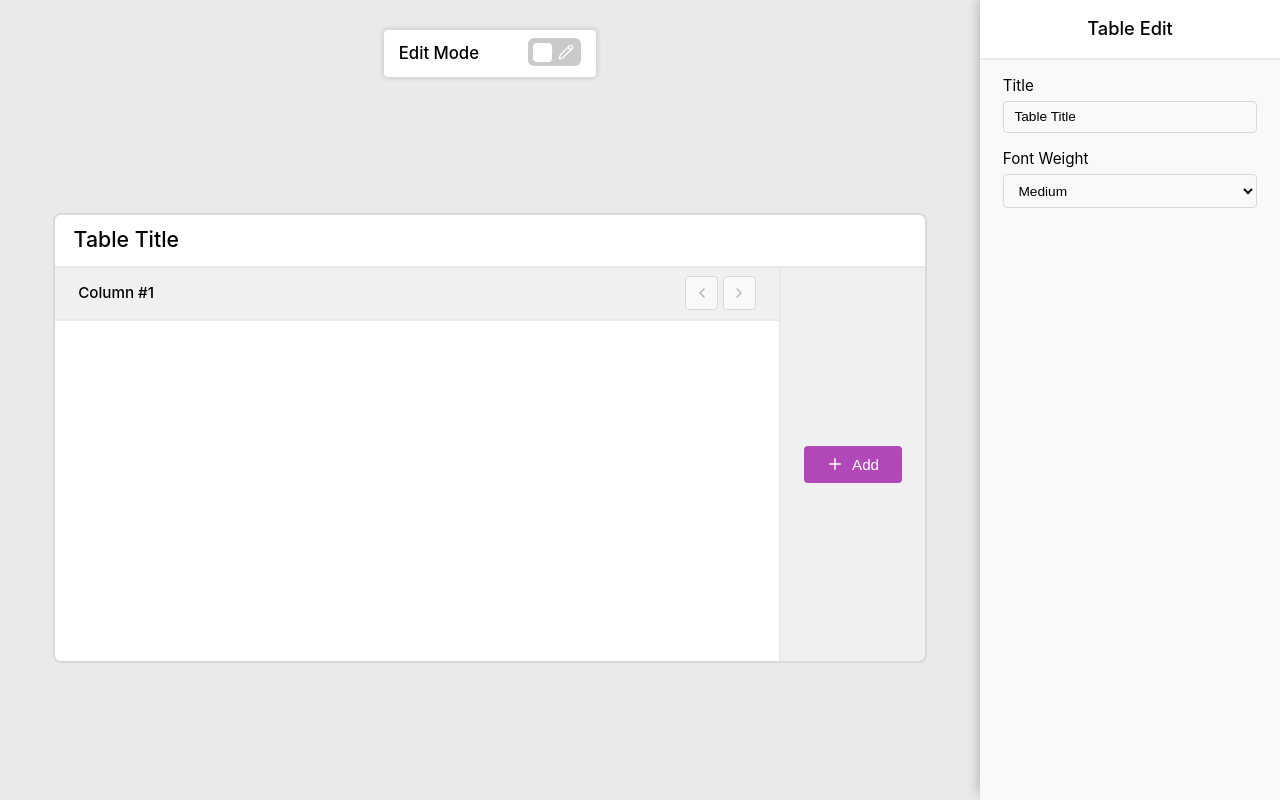
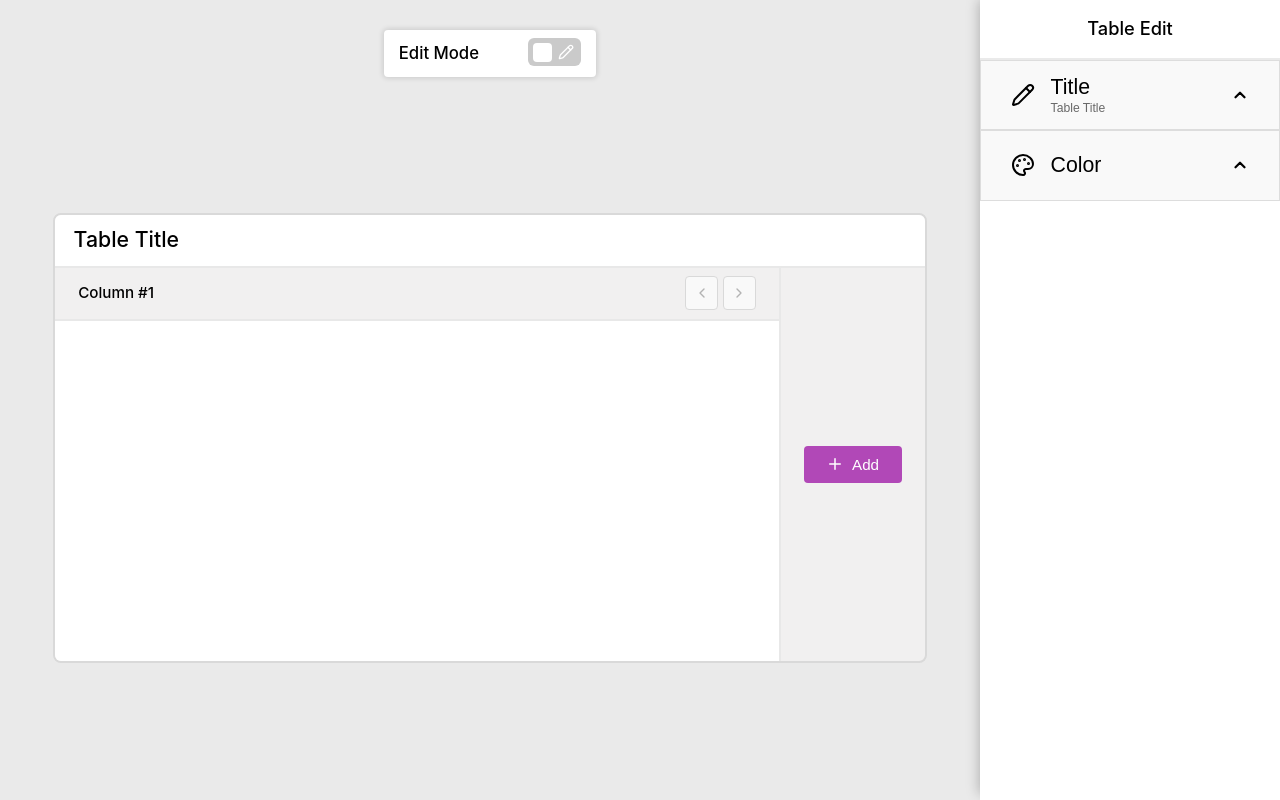
Before and after one commit to joaolucenalima/table-manager, a React (Vite) app: page / in a window 1280 px wide. Built offline with nearby package versions, Linux system fonts and the light colour scheme.

Commit message:
feat: collapsible menu

```diff
--- /dev/null
+++ b/src/components/collapsible-menu.css
@@ -0,0 +1,51 @@
+.collapsible_container {
+  background-color: #F9F9F9;
+  border: 1px solid #DDDDDD;
+}
+
+.collapsible_button {
+  padding: 1rem 2rem;
+  height: 4.5rem;
+  width: 100%;
+  cursor: pointer;
+  background-color: inherit;
+  border: none;
+
+  display: flex;
+  align-items: center;
+  justify-content: space-between;
+  gap: 1rem;
+}
+
+.collapsible_chevron_icon {
+  transition: transform 0.2s ease-out;
+}
+
+.collapsible_button.active .collapsible_chevron_icon {
+  transform: rotate(180deg);
+}
+
+.collapsible_title_container {
+  flex: 1;
+  text-align: left;
+}
+
+.collapsible_title_container h3 {
+  font-size: 1.4rem;
+  font-weight: 300;
+}
+
+.collapsible_title_container span {
+  color: #696969;
+  font-size: 0.8rem;
+}
+
+.collapsible_content {
+  max-height: 0;
+  overflow: hidden;
+  transition: max-height 0.2s ease-out;
+}
+
+.collapsible_inner_content {
+  padding: 0 2rem 1.5rem 2rem;
+}
--- /dev/null
+++ b/src/components/collapsible-menu.tsx
@@ -0,0 +1,54 @@
+import { ChevronUp } from "lucide-react";
+import { useRef } from "react";
+import "./collapsible-menu.css";
+
+type CollapsibleMenuProps = {
+  children: React.ReactNode;
+  icon: React.ReactNode;
+  title: string;
+  subtitle?: string;
+}
+
+export function CollapsibleMenu(props: CollapsibleMenuProps) {
+  const collapsibleRef = useRef<HTMLButtonElement>(null);
+
+  function toggleCollapsible() {
+    if (!collapsibleRef.current) return
+
+    const collapsibleContent = collapsibleRef.current.nextElementSibling as HTMLElement;
+
+    if (collapsibleContent.style.maxHeight) {
+      collapsibleRef.current.classList.remove("active");
+      collapsibleContent.style.maxHeight = "";
+    } else {
+      collapsibleRef.current.classList.add("active");
+      collapsibleContent.style.maxHeight = `${collapsibleContent.scrollHeight}px`;
+    }
+  }
+
+  return (
+    <div className="collapsible_container">
+      <button
+        type="button"
+        className="collapsible_button"
+        ref={collapsibleRef}
+        onClick={toggleCollapsible}
+      >
+        {props.icon}
+
+        <div className="collapsible_title_container">
+          <h3>{props.title}</h3>
+          {props.subtitle && <span>{props.subtitle}</span>}
+        </div>
+
+        <ChevronUp size={18} strokeWidth={3} className="collapsible_chevron_icon" />
+      </button>
+
+      <div className="collapsible_content">
+        <div className="collapsible_inner_content">
+          {props.children}
+        </div>
+      </div>
+    </div>
+  )
+}
--- /dev/null
+++ b/src/components/color-picker.css
@@ -0,0 +1,43 @@
+.color_input_container {
+  position: relative;
+  height: 4rem;
+  border: 1px solid #D9D9D9;
+  border-radius: 6px;
+  cursor: pointer;
+
+  svg {
+    color: #696969;
+  }
+}
+
+input[type="color"] {
+  position: absolute;
+  top: 0;
+  left: 0;
+  width: 100%;
+  height: 100%;
+  opacity: 0;
+  cursor: pointer;
+  z-index: 3;
+}
+
+.circle_x_icon {
+  position: absolute;
+  right: 0.4rem;
+  top: 0.4rem;
+  z-index: 4;
+  cursor: pointer;
+  background-color: white;
+  border-radius: 100%;
+
+  &:hover {
+    background-color: #D9D9D9;
+  }
+}
+
+.ban_icon {
+  position: absolute;
+  top: 50%;
+  left: 50%;
+  transform: translate(-50%, -50%);
+}
--- /dev/null
+++ b/src/components/color-picker.tsx
@@ -0,0 +1,55 @@
+import { Ban, CircleX } from "lucide-react";
+import { useRef, useState } from "react";
+import "./color-picker.css";
+
+type ColorPickerProps = {
+  label: string;
+  id: string;
+}
+
+export function ColorPicker({ label, id }: ColorPickerProps) {
+  const colorInputRef = useRef<HTMLDivElement>(null);
+  const [color, setColor] = useState<string>("");
+
+  const handleChangeColor = (e: React.ChangeEvent<HTMLInputElement>) => {
+    if (colorInputRef.current === null) return
+
+    const color = e.target.value;
+    colorInputRef.current.style.background = color;
+
+    let timeout = null
+    if (timeout) clearTimeout(timeout);
+
+    timeout = setTimeout(() => {
+      setColor(color);
+    }, 100);
+  }
+
+  const handleRemoveColor = () => {
+    if (colorInputRef.current === null) return
+
+    colorInputRef.current.style.background = "inherit";
+    setColor("");
+  }
+
+  return (
+    <div className="form_field">
+      <label htmlFor={id}>{label}</label>
+      <div className="color_input_container" ref={colorInputRef}>
+        <input
+          type="color"
+          name={id}
+          id={id}
+          value={color}
+          onChange={handleChangeColor}
+        />
+
+        {color ? (
+          <CircleX size={18} className="circle_x_icon" onClick={handleRemoveColor} />
+        ) : (
+          <Ban size={20} className="ban_icon" />
+        )}
+      </div>
+    </div>
+  )
+}
--- a/src/components/sidebar/table-edit-sidebar.tsx
+++ b/src/components/sidebar/table-edit-sidebar.tsx
@@ -1,16 +1,31 @@
-import { ChevronUp } from "lucide-react";
+import { ChevronUp, Palette, Pencil } from "lucide-react";
 import { useContext } from "react";
 import { TableContext } from "../../contexts/table-context";
+import { CollapsibleMenu } from "../collapsible-menu";
+import { ColorPicker } from "../color-picker";
 
 export function TableEditSidebar() {
-  const { tableConfiguration, setTableConfiguration } = useContext(TableContext)
+	const { tableConfiguration, setTableConfiguration } =
+		useContext(TableContext);
+
+	const handleChange = (
+		e: React.ChangeEvent<HTMLInputElement | HTMLSelectElement>,
+		field: string
+	) => {
+		setTableConfiguration((prev) => ({
+			...prev,
+			[field]: e.target.value,
+		}));
+	};
 
 	return (
 		<aside id="sidebar">
 			<div id="sidebar_title" className="table_edit_sidebar">
 				<button
 					id="expand_button"
-          onClick={() => document.getElementById("sidebar")?.classList.toggle("expanded")}
+					onClick={() =>
+						document.getElementById("sidebar")?.classList.toggle("expanded")
+					}
 				>
 					<ChevronUp size={16} />
 				</button>
@@ -19,31 +34,55 @@ export function TableEditSidebar() {
 
 			<span className="divider" />
 
-      <div className="sidebar_content">
-        <div>
+			<CollapsibleMenu
+				icon={<Pencil />}
+				title="Title"
+				subtitle={tableConfiguration.title}
+			>
+				<div className="grid_form two_columns">
+					<div className="form_field entire_row">
 						<label htmlFor="table_title">Title</label>
 						<input
 							type="text"
 							id="table_title"
-            onChange={(e) => setTableConfiguration({ ...tableConfiguration, title: e.target.value })}
+							onChange={(e) => handleChange(e, "title")}
 							defaultValue={tableConfiguration.title}
-            autoComplete="off"
 						/>
 					</div>
 
-        <div>
+					<div className="form_field">
 						<label htmlFor="table_title_font_weight">Font Weight</label>
 						<select
 							id="table_title_font_weight"
-            defaultValue={tableConfiguration.fontWeight}
-            onChange={(e) => setTableConfiguration({ ...tableConfiguration, fontWeight: e.target.value })}
+							defaultValue={tableConfiguration.titleFontWeight}
+							onChange={(e) => handleChange(e, "titleFontWeight")}
 						>
-            <option value="500">Medium</option>
+							<option value="400">Normal</option>
 							<option value="700">Bold</option>
 							<option value="800">Extra Bold</option>
 						</select>
 					</div>
+
+					<div className="form_field">
+						<label htmlFor="table_title_font_size">Font Size</label>
+						<input
+							type="number"
+							id="table_title_font_size"
+							defaultValue={tableConfiguration.titleFontSize}
+							min={1}
+							onChange={(e) => handleChange(e, "titleFontSize")}
+						/>
 					</div>
+				</div>
+			</CollapsibleMenu>
+
+			<CollapsibleMenu icon={<Palette />} title="Color">
+				<div className="grid_form three_columns">
+					<ColorPicker label="Header" id="table_header_color" />
+					<ColorPicker label="Background" id="table_background_color" />
+					<ColorPicker label="Alternate" id="table_alternate_color" />
+				</div>
+			</CollapsibleMenu>
 		</aside>
-  )
+	);
 }
--- a/src/contexts/table-context.tsx
+++ b/src/contexts/table-context.tsx
@@ -8,6 +8,8 @@ export type ActualSelection = {
 export type TableConfiguration = {
   title: string;
   fontWeight: string;
+  titleFontWeight: string;
+  titleFontSize: number
 }
 
 export type TableColumn = {
@@ -45,7 +47,9 @@ export function TableProvider({ children }: TableProviderProps) {
 
   const [tableConfiguration, setTableConfiguration] = useState<TableConfiguration>({
     title: "Table Title",
-    fontWeight: "500"
+    fontWeight: "500",
+    titleFontWeight: "500",
+    titleFontSize: 36
   });
   const [tableColumns, setTableColumns] = useState<TableColumn[]>([
     {
```
Also changed, not shown: 1 other file (tests, documents, lock files or other folders). Lines whose indentation alone changed are shown as unchanged.
